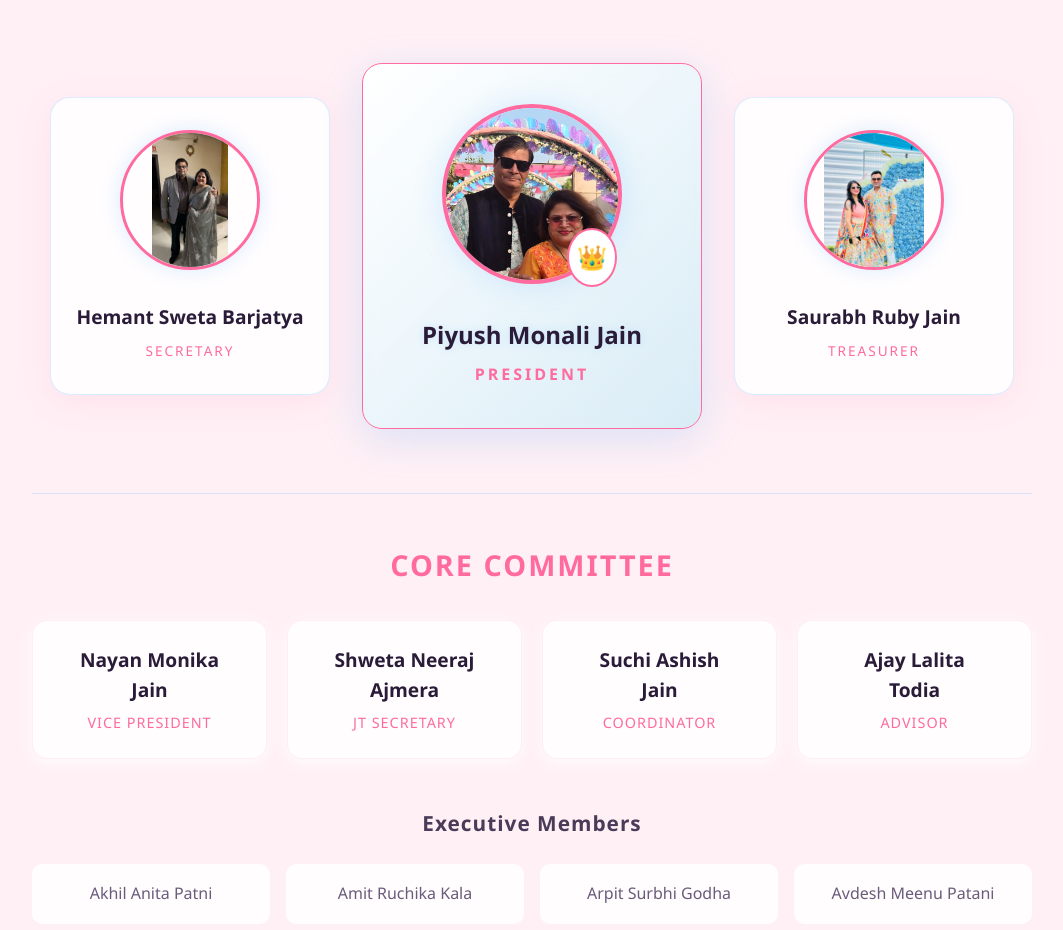
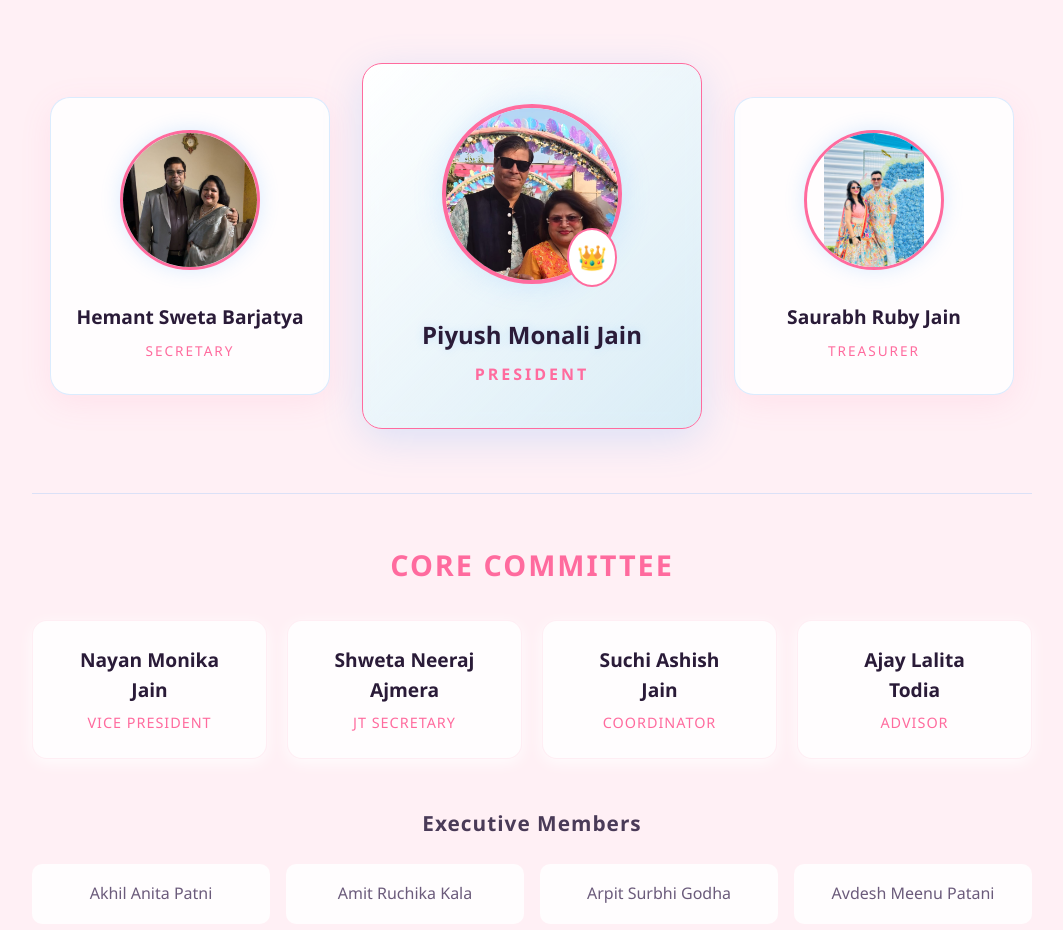
Before and after one commit to YashBarjatya22/JSG-GLORY-POOL-PARTY, a plain HTML site: page index.html in a window 1280 px wide. Shown: the part 8680-9610 px from the top of the page, without its empty margins (108-1171 px from the left). Drawn offline with nearby package versions, Linux system fonts and the light colour scheme.

Commit message:
Focus secretary photo on face

```diff
--- a/index.html
+++ b/index.html
@@ -380,7 +380,7 @@
         <div style="display: flex; justify-content: center; align-items: center; gap: 2rem; flex-wrap: wrap; max-width: 1100px; margin: 0 auto; padding-top: 2rem;">
             <!-- Secretary -->
             <div style="background: var(--glass-bg); backdrop-filter: blur(10px); border: 1px solid var(--shadow-glow); border-radius: 20px; padding: 2rem 1.5rem; width: 280px; box-shadow: 0 8px 32px var(--shadow-soft); transition: transform 0.3s;" onmouseover="this.style.transform='translateY(-10px)'" onmouseout="this.style.transform='translateY(0)'" data-aos="zoom-in" data-aos-delay="100">
-                <img src="coord6.jpeg" style="width: 140px; height: 140px; border-radius: 50%; object-fit: contain; object-position: center; background: rgba(255,255,255,0.06); border: 3px solid var(--primary-color); margin-bottom: 1.5rem; box-shadow: 0 0 20px var(--shadow-glow);" alt="Secretary">
+                <img src="coord6.jpeg" style="width: 140px; height: 140px; border-radius: 50%; object-fit: cover; object-position: center 20%; border: 3px solid var(--primary-color); margin-bottom: 1.5rem; box-shadow: 0 0 20px var(--shadow-glow);" alt="Secretary">
                 <h4 style="color: var(--heading-color); font-size: 1.2rem; margin: 0 0 0.5rem 0;">Hemant Sweta Barjatya</h4>
                 <p style="color: var(--primary-color); font-size: 0.85rem; margin: 0; text-transform: uppercase; letter-spacing: 2px;">Secretary</p>
             </div>
```
